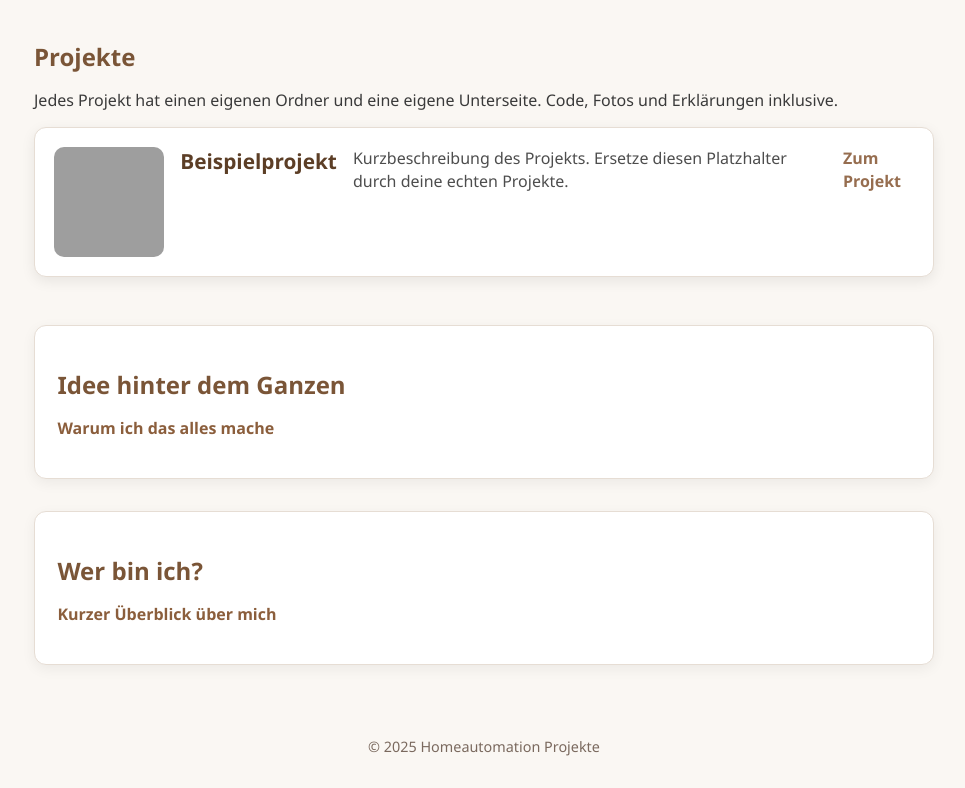
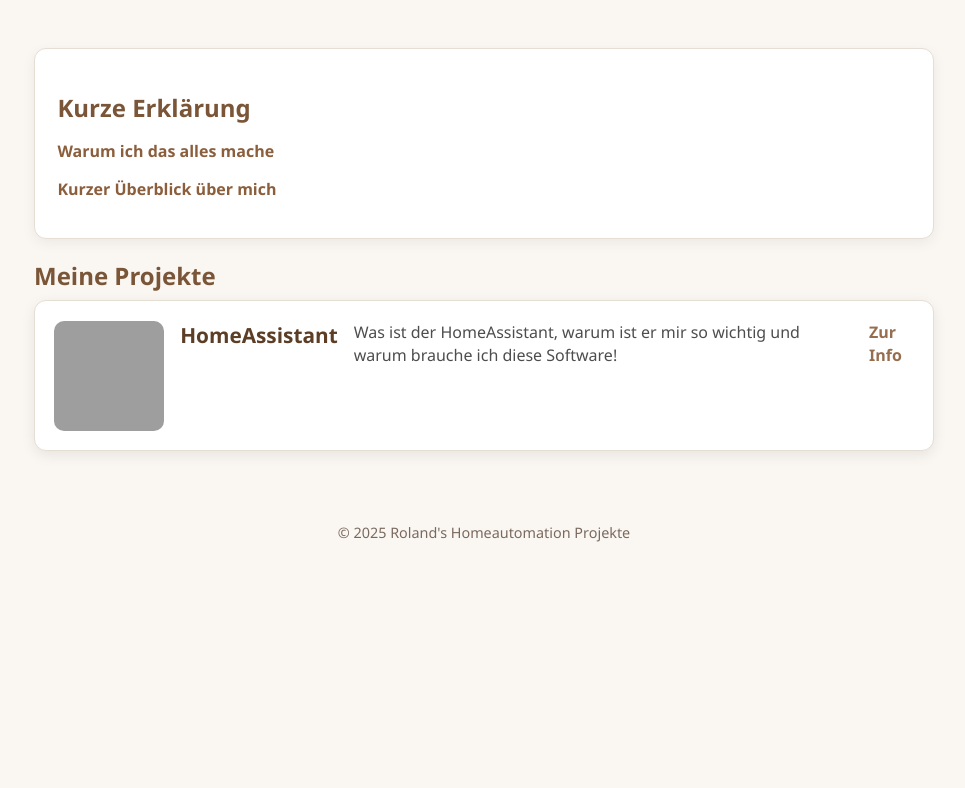
Before and after one commit to schu-r/homeautomation, a Jekyll site: the page index.html, which Jekyll copies as it is, in a window 1280 px wide. Shown: the part 227-1015 px from the top of the page, without its empty margins (156-1121 px from the left). Built offline with Jekyll 4.4.1, drawn with Linux system fonts in a browser that asks for light colours; after the commit the page ends 900 px from its top, so only the background shows below that; grey boxes are pictures that could not be loaded.

Commit message:
First Project

```diff
--- a/index.html
+++ b/index.html
@@ -105,32 +105,31 @@
   </header>
 
   <main>
-    <h2>Projekte</h2>
-    <p>Jedes Projekt hat einen eigenen Ordner und eine eigene Unterseite. Code, Fotos und Erklärungen inklusive.</p>
+    <section style="margin-top:3rem;">
+    <h2>Kurze Erklärung</h2>
+    <p><a href="idee/" target="_blank">Warum ich das alles mache</a></p>
+    <p><a href="about/" target="_blank">Kurzer Überblick über mich</a></p>
+  </section>
+
+
+  </section>
+    <h2>Meine Projekte</h2>
 
     <div class="projects">
       <!-- Beispielprojekt – weitere können identisch ergänzt werden -->
       <div class="project-card">
         <img src="projekt1/thumb.jpg" alt="Projektbild" style="width:110px; height:110px; border-radius:10px; object-fit:cover; flex-shrink:0;" />
-        <h3>Beispielprojekt</h3>
-        <p>Kurzbeschreibung des Projekts. Ersetze diesen Platzhalter durch deine echten Projekte.</p>
-        <p><a href="projekt1/" target="_blank">Zum Projekt</a></p>
+        <h3>HomeAssistant</h3>
+        <p>Was ist der HomeAssistant, warum ist er mir so wichtig und warum brauche ich diese Software!</p>
+        <p><a href="projects/homeassistant/" target="_blank">Zur Info</a></p>
       </div>
     </div>
-    <section style="margin-top:3rem;">
-    <h2>Idee hinter dem Ganzen</h2>
-    <p><a href="idee/" target="_blank">Warum ich das alles mache</a></p>
-  </section>
 
-  <section style="margin-top:2rem;">
-    <h2>Wer bin ich?</h2>
-    <p><a href="about/" target="_blank">Kurzer Überblick über mich</a></p>
-  </section>
 
 </main>
 
   <footer>
-    © 2025 Homeautomation Projekte
+    © 2025 Roland's Homeautomation Projekte
   </footer>
 </body>
 </html>
```
Also changed, not shown: projects/homeassistant.md (added, +22 -0 lines), images/home-assistant-wordmark-color-on-light.webp (added).
